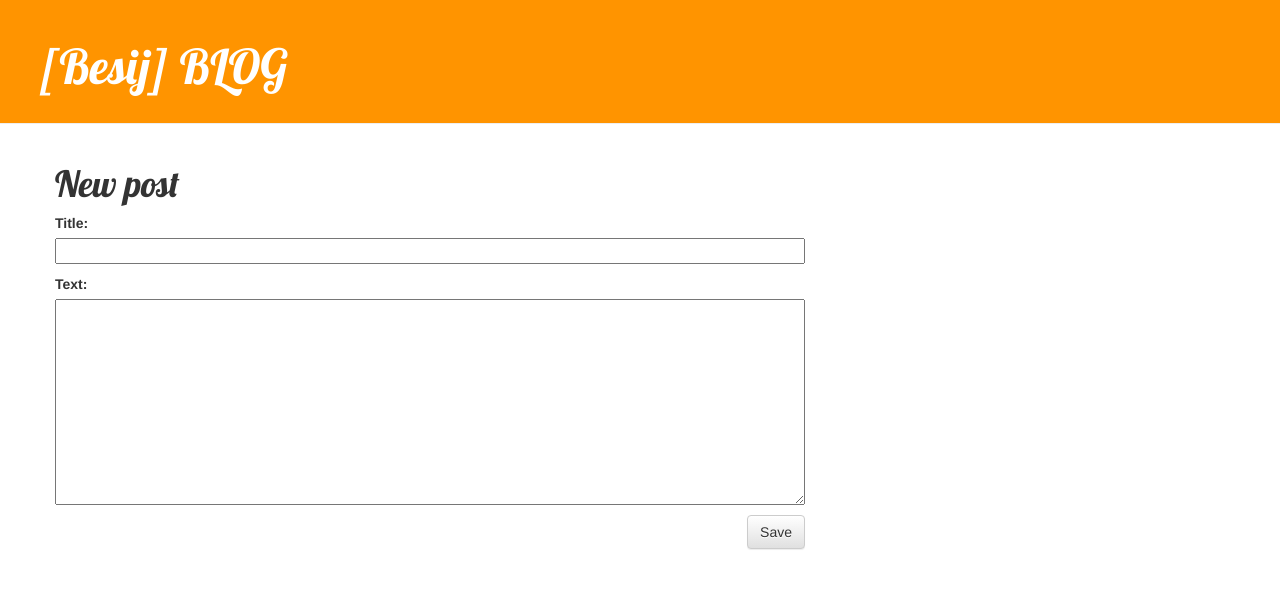
After one commit to Besij/my-first-blog, a Django app: page /post/new/ in a window 1280 px wide. The commit adds this page. Shown: the top 589 px of the page. Run offline with Django 3.2, Linux system fonts and the light colour scheme; some libraries are stand-ins or nearby versions.

Commit message:
Added views to create/edit blog post inside the site.

```diff
--- /dev/null
+++ b/blog/forms.py
@@ -0,0 +1,9 @@
+from django import forms
+
+from .models import Post
+
+
+class PostForm(forms.ModelForm):
+    class Meta:
+        model = Post
+        fields = ('title', 'text',)
--- a/blog/templates/blog/base.html
+++ b/blog/templates/blog/base.html
@@ -1,21 +1,24 @@
 {% load static %}
 <html>
     <head>
-        <title>Besij blog</title>
+        <title>[Besij] BLOG</title>
         <link rel="stylesheet" href="//maxcdn.bootstrapcdn.com/bootstrap/3.2.0/css/bootstrap.min.css">
         <link rel="stylesheet" href="//maxcdn.bootstrapcdn.com/bootstrap/3.2.0/css/bootstrap-theme.min.css">
-        <link href="https://fonts.googleapis.com/css?family=Lobster&subset=latin,cyrillic" rel="stylesheet" type="text/css">
+        <link href='//fonts.googleapis.com/css?family=Lobster&subset=latin,latin-ext' rel='stylesheet' type='text/css'>
         <link rel="stylesheet" href="{% static 'css/blog.css' %}">
     </head>
     <body>
         <div class="page-header">
-            <h1><a href="/">Besij Blog</a></h1>
+            {% if user.is_authenticated %}
+                <a href="{% url 'post_new' %}" class="top-menu"><span class="glyphicon glyphicon-plus"></span></a>
+            {% endif %}
+            <h1><a href="/">[Besij] BLOG</a></h1>
         </div>
         <div class="content container">
             <div class="row">
                 <div class="col-md-8">
-                {% block content %}
-                {% endblock %}
+                    {% block content %}
+                    {% endblock %}
                 </div>
             </div>
         </div>
--- a/blog/templates/blog/post_detail.html
+++ b/blog/templates/blog/post_detail.html
@@ -7,6 +7,9 @@
                 {{ post.published_date }}
             </div>
         {% endif %}
+        {% if user.is_authenticated %}
+            <a class="btn btn-default" href="{% url 'post_edit' pk=post.pk %}"><span class="glyphicon glyphicon-pencil"></span></a>
+        {% endif %}
         <h1>{{ post.title }}</h1>
         <p>{{ post.text|linebreaksbr }}</p>
     </div>
--- /dev/null
+++ b/blog/templates/blog/post_edit.html
@@ -0,0 +1,9 @@
+{% extends 'blog/base.html' %}
+
+{% block content %}
+    <h1>New post</h1>
+    <form method="POST" class="post-form">{% csrf_token %}
+        {{ form.as_p }}
+        <button type="submit" class="save btn btn-default">Save</button>
+    </form>
+{% endblock %}
--- a/blog/urls.py
+++ b/blog/urls.py
@@ -5,4 +5,6 @@ from . import views
 urlpatterns = [
     path('', views.post_list, name='post_list'),
     path('post/<int:pk>/', views.post_detail, name='post_detail'),
+    path('post/new/', views.post_new, name='post_new'),
+    path('post/<int:pk>/edit/', views.post_edit, name='post_edit'),
 ]
--- a/blog/views.py
+++ b/blog/views.py
@@ -1,6 +1,7 @@
-from django.shortcuts import render, get_object_or_404
+from django.shortcuts import render, get_object_or_404, redirect
 from django.utils import timezone
 from .models import Post
+from .forms import PostForm
 
 
 def post_list(request):
@@ -11,3 +12,32 @@ def post_list(request):
 def post_detail(request, pk):
     post = get_object_or_404(Post, pk=pk)
     return render(request, 'blog/post_detail.html', {'post': post})
+
+
+def post_new(request):
+    if request.method == "POST":
+        form = PostForm(request.POST)
+        if form.is_valid():
+            post = form.save(commit=False)
+            post.author = request.user
+            post.published_date = timezone.now()
+            post.save()
+            return redirect('post_detail', pk=post.pk)
+    else:
+        form = PostForm()
+    return render(request, 'blog/post_edit.html', {'form': form})
+
+
+def post_edit(request, pk):
+    post = get_object_or_404(Post, pk=pk)
+    if request.method == "POST":
+        form = PostForm(request.POST, instance=post)
+        if form.is_valid():
+            post = form.save(commit=False)
+            post.author = request.user
+            post.published_date = timezone.now()
+            post.save()
+            return redirect('post_detail', pk=post.pk)
+    else:
+        form = PostForm(instance=post)
+    return render(request, 'blog/post_edit.html', {'form': form})
```
